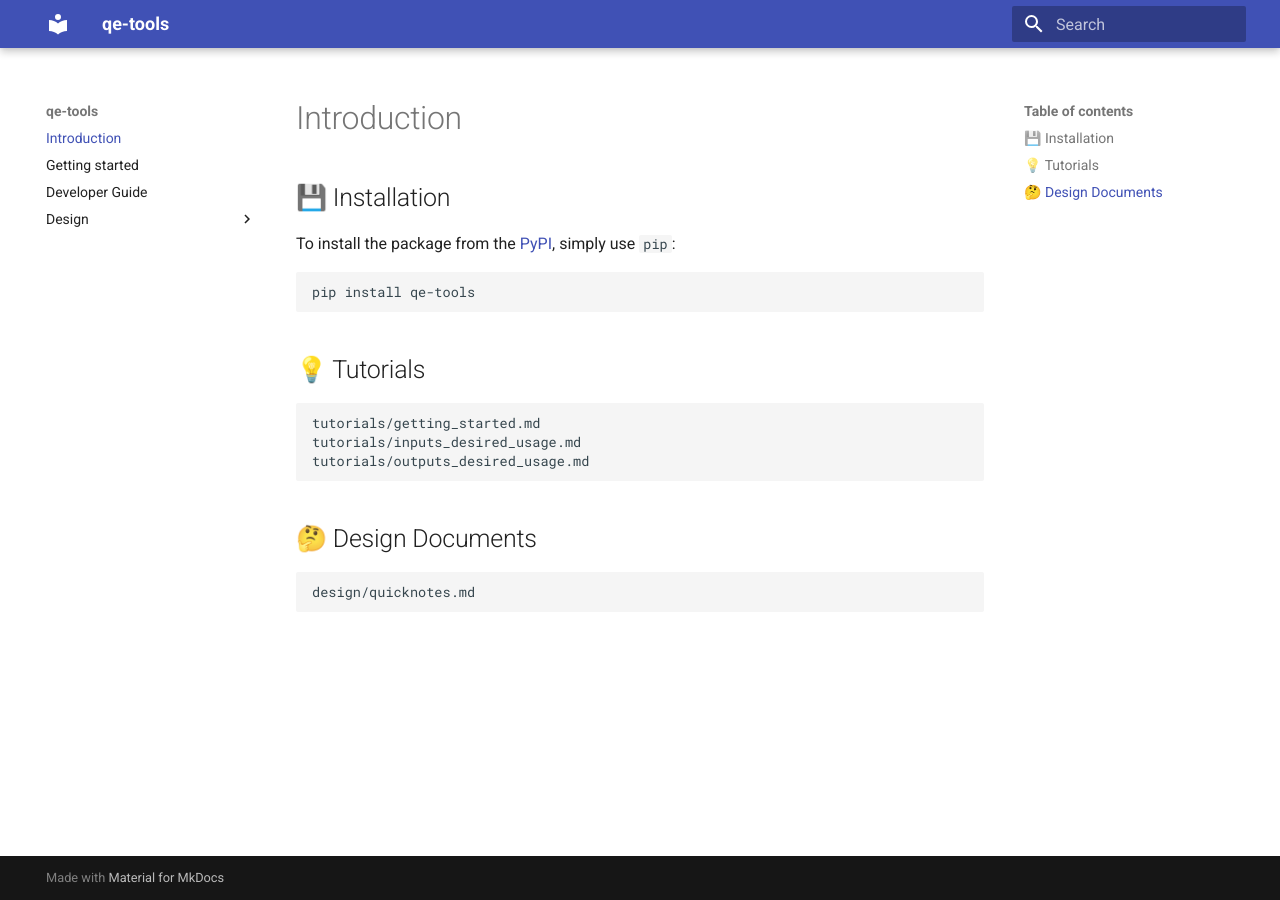
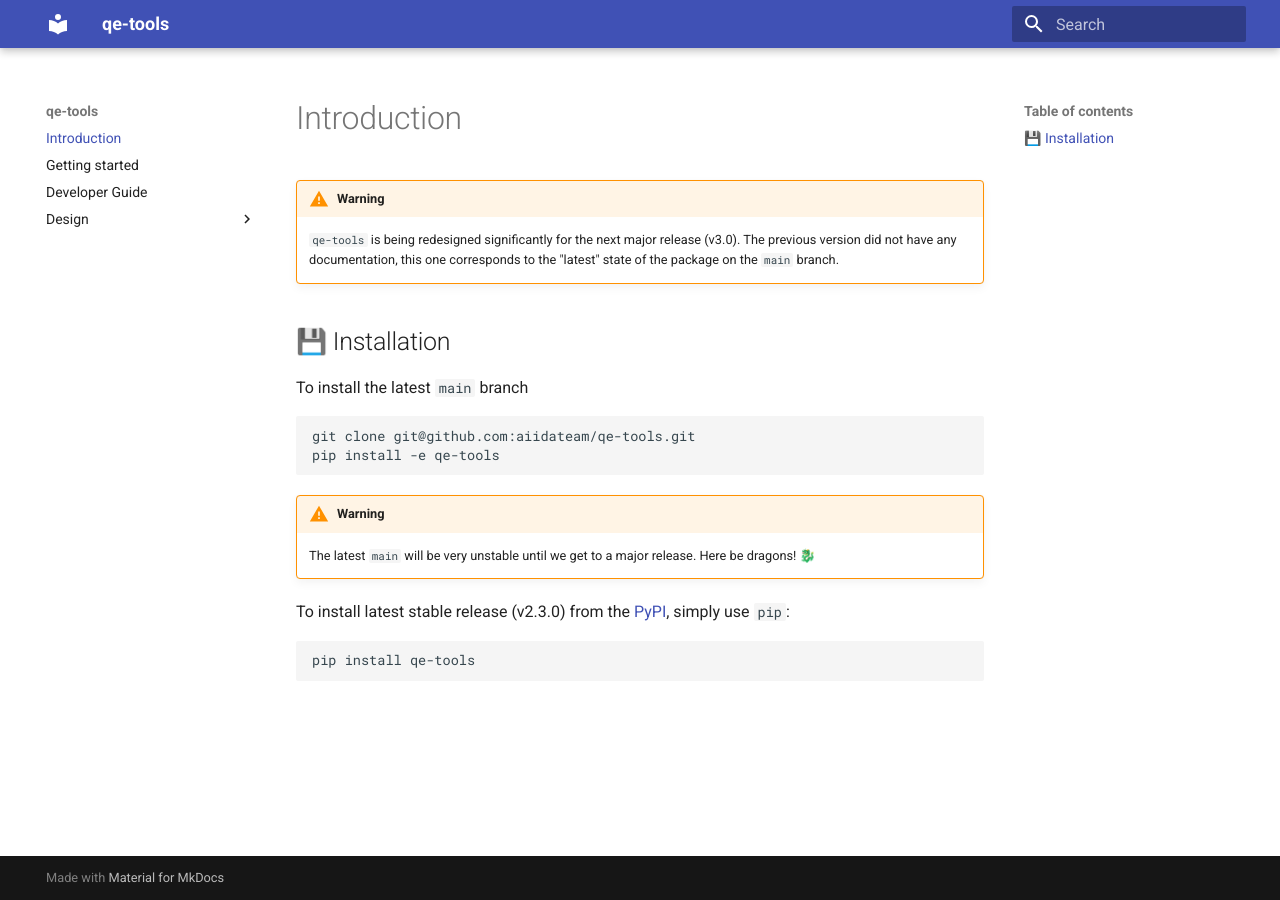
Before and after one commit to aiidateam/qe-tools, an MkDocs documentation site: the page built from docs/index.md, in a window 1280 px wide. Built offline with MkDocs 1.6.1 and Material for MkDocs 9.7.7, drawn with Linux system fonts in a browser that asks for light colours.

Commit message:
📚 Install/quick start: update and add warnings
Since there was no documentation for the previous releases of `qe-tools`, we want to set
the RTD to `latest`. However, we should make it crystal clear that `qe-tools` is going
to be changing a lot in the near future.

````diff
--- a/docs/index.md
+++ b/docs/index.md
@@ -1,23 +1,22 @@
 # Introduction
+
+!!! warning
+
+    `qe-tools` is being redesigned significantly for the next major release (v3.0).
+    The previous version did not have any documentation, this one corresponds to the "latest" state of the package on the `main` branch.
 
 ## 💾 Installation
 
-To install the package from the [PyPI](https://pypi.org/), simply use `pip`:
+To install the latest `main` branch
 
-```
-pip install qe-tools
-```
+    git clone git@github.com:aiidateam/qe-tools.git
+    pip install -e qe-tools
 
-## 💡 Tutorials
+!!! warning
 
-```{toctree}
-tutorials/getting_started.md
-tutorials/inputs_desired_usage.md
-tutorials/outputs_desired_usage.md
-```
+    The latest `main` will be very unstable until we get to a major release.
+    Here be dragons! 🐉
 
-## 🤔 Design Documents
+To install latest stable release (v2.3.0) from the [PyPI](https://pypi.org/), simply use `pip`:
 
-```{toctree}
-design/quicknotes.md
-```
+    pip install qe-tools
````
Also changed, not shown: README.md (+4 -5 lines), docs/getting_started.md (+14 -3 lines).
